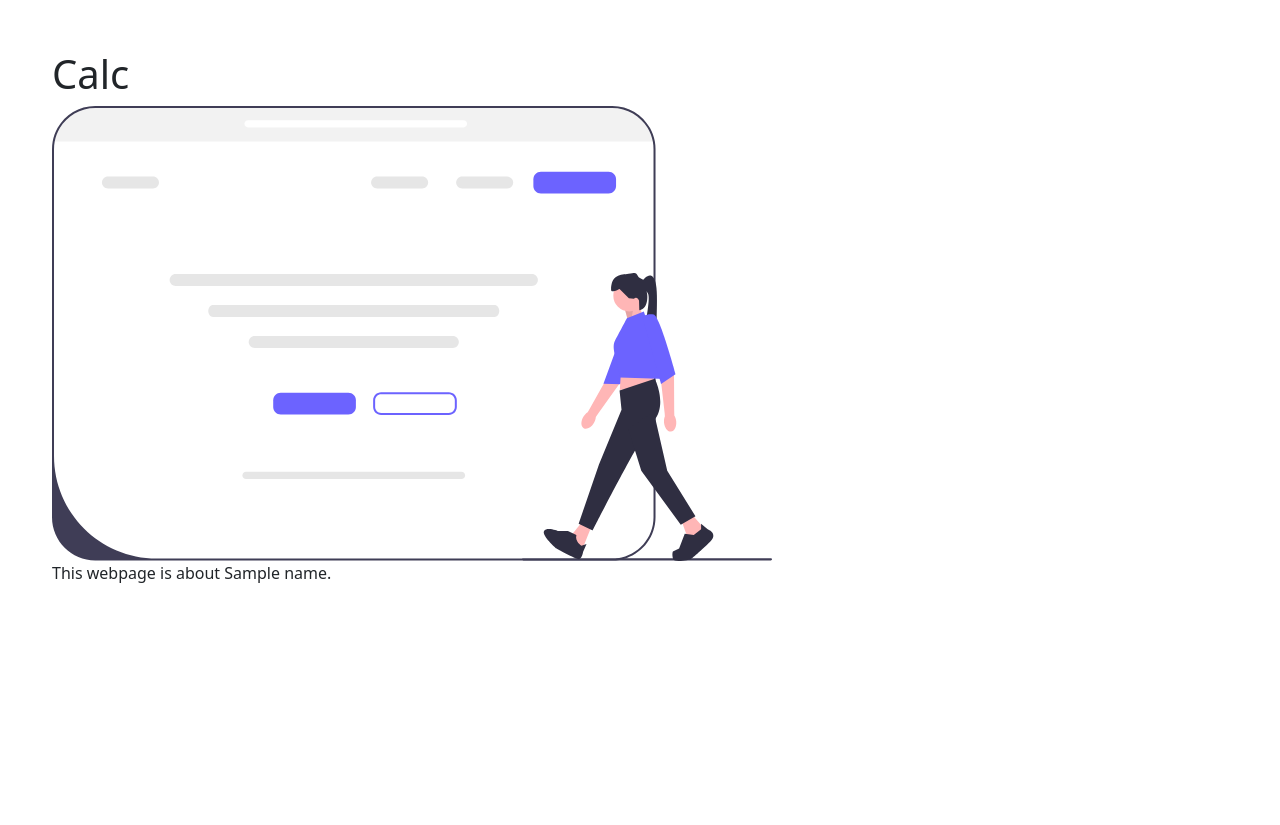
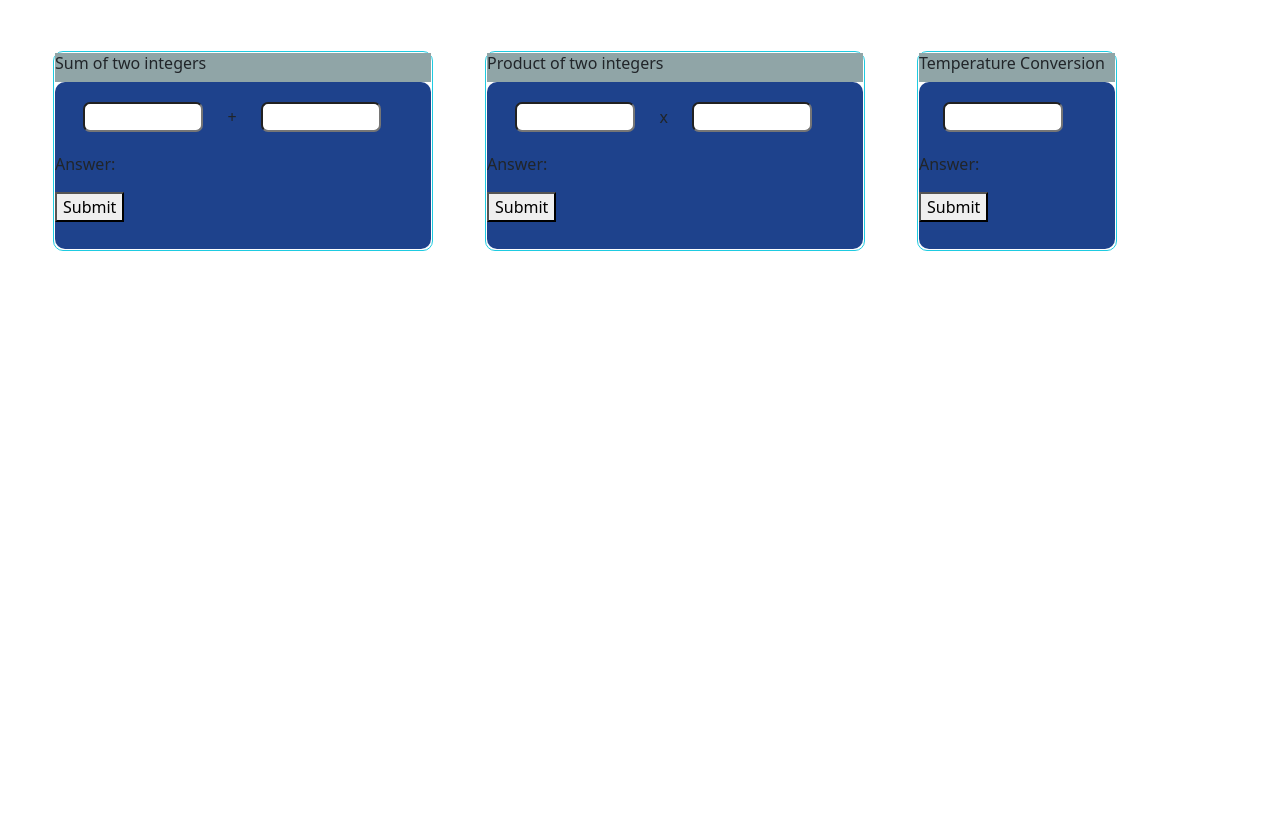
Before and after one commit to Dre18/ELET2415, a Flask app: template baseApp-main/app/templates/calc.html in a window 1280 px wide. Shown: the part 56-881 px from the top of the page. Run offline with Flask 2, Linux system fonts and the light colour scheme; the template is opened without the code that fills it: most values are stand-ins (such as "Sample title", 1, 10 or a date in 2020); parts of the project's set-up code (start-up, migrations or seed data) failed here and were passed over; some libraries are stand-ins or nearby versions.

Commit message:
Act2_task_3

```diff
--- a/baseApp-main/app/static/css/calc.css
+++ b/baseApp-main/app/static/css/calc.css
@@ -0,0 +1,134 @@
+
+.calcblock
+{
+    display: flex;
+    flex-direction: row;
+    gap: 50px;
+
+}
+
+.left_box
+{
+    background-color: #ffffff;
+    width: 380px ;
+    height: 200px;
+    border: 1px solid #1ECBE1;
+    padding: 1px;
+    margin: 1px;
+    border-radius: 10px;
+
+    display: flex;
+    flex-direction: column;
+
+}
+.titlebox
+{
+    width: 100%;
+    height: 15%;
+    background-color: #90a5a7;
+    font-size: 20px;
+
+
+    display: flex;
+    justify-content: start;
+    align-items: center;
+
+
+}
+
+.sum_opp
+{
+    width: 100%;
+    height: 85%;
+    background-color: #1e428c;
+
+    border-radius: 10px;
+    display: flex;
+    flex-direction: row;
+    row-gap: 25px;
+
+
+}
+#number1
+{
+    width: 120px;
+    border-radius: 7px;
+    padding: 1px;
+    margin: 20px;
+
+}
+
+#number2
+{
+    width: 120px;
+    border-radius: 7px;
+    padding: 1px;
+    margin: 20px;
+}
+
+.mid_box
+{
+    background-color: #ffffff;
+    width: 380px ;
+    height: 200px;
+    border: 1px solid #1ECBE1;
+    padding: 1px;
+    margin: 1px;
+    border-radius: 10px;
+
+    display: flex;
+    flex-direction: column;
+
+}
+
+
+.mul_opp
+{
+    width: 100%;
+    height: 85%;
+    background-color: #1e428c;
+
+    border-radius: 10px;
+    display: flex;
+    flex-direction: row;
+    row-gap: 25px;
+
+
+}
+
+.right_box
+{
+    background-color: #ffffff;
+    width: 200px ;
+    height: 200px;
+    border: 1px solid #1ECBE1;
+    padding: 1px;
+    margin: 1px;
+    border-radius: 10px;
+
+
+
+}
+
+
+.temp_opp
+{
+    width: 100%;
+    height: 85%;
+    background-color: #1e428c;
+
+    border-radius: 10px;
+    display: flex;
+    flex-direction: row;
+    row-gap: 25px;
+
+
+}
+#number
+{
+    width: 120px;
+    border-radius: 7px;
+    padding: 1px;
+    margin: 20px;
+
+}
--- a/baseApp-main/app/static/js/calc.js
+++ b/baseApp-main/app/static/js/calc.js
@@ -2,5 +2,31 @@ window.addEventListener('load',()=>{
 
     console.log("calc page loaded");
     // Add your JS code below
+    // GET REQUEST
+    async function catchSum()
+    {
+        const URL = `/sum?number1=${sum[0].value}&number2=${sum[1].value}`;
+    const response = await fetch(URL);
+    if(response.ok)
+    {
+        let res = await response.text();
+        console.log(res);
+    }
+
+
+
+    }
+
+    // POST REQUEST
+    async function catchmul()
+    {
+    const URL = `/mul`;
+    let data = {"number1":mul[0].value,"number2":mul[1].value}
+    const response = await fetch(URL,{method:"POST", body:JSON.stringify(data),headers: {'Content-Type': 'application/json' }});
+    if(response.ok){
+        let res = await response.text();
+        console.log(res);
+    }
+}
 
     });
--- a/baseApp-main/app/templates/calc.html
+++ b/baseApp-main/app/templates/calc.html
@@ -8,9 +8,72 @@
 {% block main %}
 
 <div class="calcblock">
-    <h1>Calc</h1>
-    <img id="calcimage" src="{{url_for('static',filename='images/undraw_experience_design_re_dmqq.svg')}}" alt="">
-    <p>This webpage is about {{ name }}.</p>
+    <div class = "left_box">
+        <div class = "titlebox">
+            <h6>Sum of two integers</h6>
+
+        </div>
+        <div class = "sum_opp">
+            <form action="/sum" method="get">
+                <div>
+                <label for="number1"></label>
+                <label for="number2"></label>
+                <input type="text" id="number1" name = "number1" />
+                <label>+</label>
+                <input type="text" id="number2" name = "number2"/>
+                <p>Answer: <script>"calc.js"</script></p>
+                </div>
+                <button type="submit">Submit</button>
+               </form>
+
+        </div>
+
+
+    </div>
+
+    <div class = "mid_box">
+        <div class = "titlebox">
+            <h6>Product of two integers</h6>
+
+        </div>
+        <div class = "mul_opp">
+            <form action="/sum" method="get">
+                <div>
+                <label for="number1"></label>
+                <label for="number2"></label>
+                <input type="text" id="number1" name = "number1" />
+                <label>x</label>
+                <input type="text" id="number2" name = "number2"/>
+                <p>Answer: </p>
+                </div>
+                <button type="submit">Submit</button>
+               </form>
+
+        </div>
+
+
+    </div>
+
+    <div class = "right_box">
+        <div class = "titlebox">
+            <h6>Temperature Conversion</h6>
+
+        </div>
+        <div class = "temp_opp">
+            <form action="/temp" method="get">
+                <div>
+                <label for="number"></label>
+                <input type="text" id="number" name = "number" />
+                <p>Answer: </p>
+                </div>
+                <button type="submit">Submit</button>
+               </form>
+
+        </div>
+
+
+    </div>
+    <!-- <p>This webpage is about {{ name }}.</p>  -->
 </div>
 
 {% endblock %}
--- a/baseApp-main/app/views.py
+++ b/baseApp-main/app/views.py
@@ -151,6 +151,16 @@ def mul2Numbers():
         return f"The product of {num1} and {num2} is {mulNumbers}"
     return render_template('404.html'), 404
 
+@app.route('/temp', methods=["GET"])
+def temptF():
+    """Return"""
+    if request.method == "GET":
+        # Process GET requests
+        data = request.get_json()
+        num1 = data["number"]
+        ftemp = (int(num1) * 9/5) + 32
+        return f"{num1}°C is {ftemp}°F"
+    return render_template('404.html'), 404
 
 
 @app.route('/calc')
```
